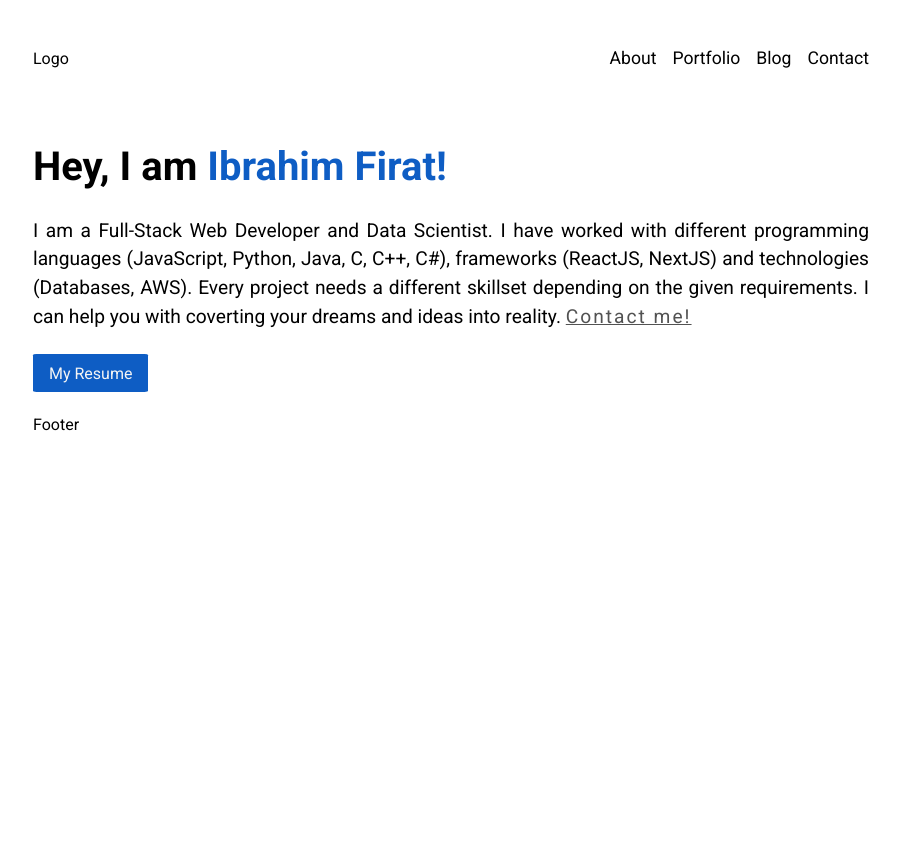
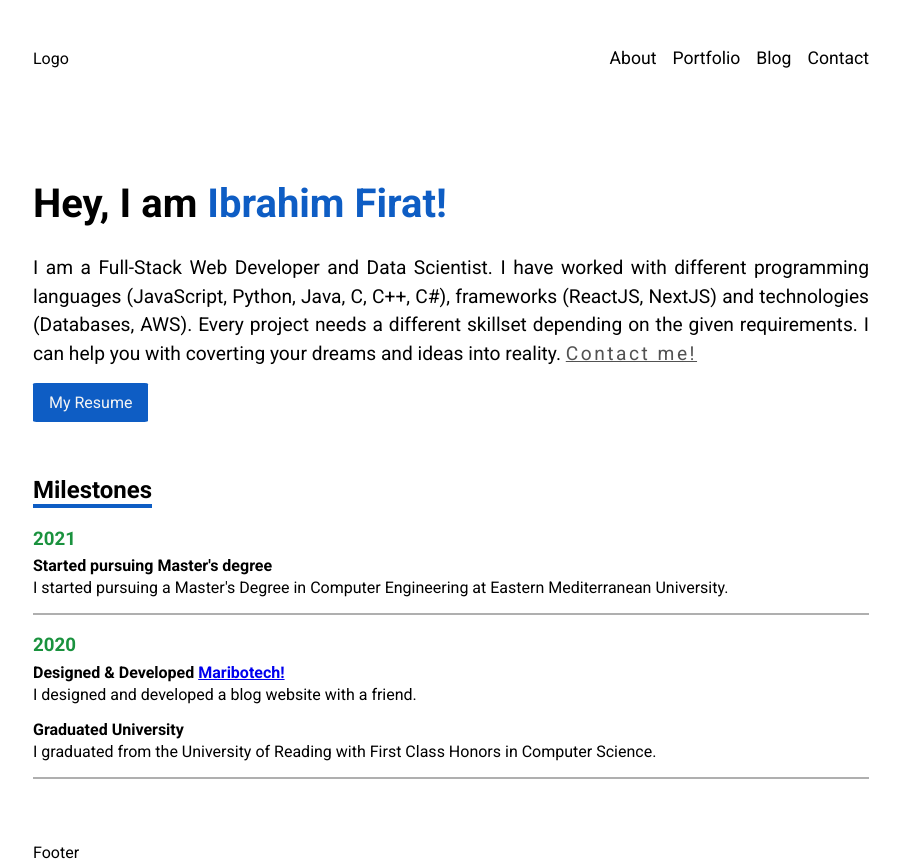
Before and after one commit to ibrahimFirat99/PersonalPortfolio, a Next.js app: page / in a window 1280 px wide. Shown: the whole page, without its empty margins (189-1089 px from the left). Before the commit the page ends 800 px from the top, so only its background shows below. Built offline with nearby package versions, Linux system fonts and the light colour scheme.

Commit message:
Milestones

```diff
--- a/components/About/About.js
+++ b/components/About/About.js
@@ -3,22 +3,57 @@ import styles from "./About.module.css";
 const About = () => {
   return (
     <div id="About" className={styles.wrapper}>
+      <div className={styles.about}>
         <h1>
           Hey, I am <span>Ibrahim Firat!</span>
         </h1>
         <p>
           I am a Full-Stack Web Developer and Data Scientist. I have worked with
-        different programming languages (JavaScript, Python, Java, C, C++, C#),
-        frameworks (ReactJS, NextJS) and technologies (Databases, AWS). Every
-        project needs a different skillset depending on the given requirements.
-        I can help you with coverting your dreams and ideas into reality.{" "}
-        <a id={styles.contact} href="#Contact">
+          different programming languages (JavaScript, Python, Java, C, C++,
+          C#), frameworks (ReactJS, NextJS) and technologies (Databases, AWS).
+          Every project needs a different skillset depending on the given
+          requirements. I can help you with coverting your dreams and ideas into
+          reality.{" "}
+          <a className={styles.contact} href="#Contact">
             Contact me!
           </a>
         </p>
-      <a id={styles.resume} href="CV.pdf" target="_blank">
+        <a className={styles.resume} href="IbrahimFiratCV.pdf" target="_blank">
           My Resume
         </a>
+      </div>
+      <div className={styles.milestones}>
+        <h2>Milestones</h2>
+        <div className={styles.eventWrapper}>
+          <h3>2021</h3>
+          <div className={styles.event}>
+            <h4>Started pursuing Master's degree</h4>
+            <p>
+              I started pursuing a Master's Degree in Computer Engineering at
+              Eastern Mediterranean University.
+            </p>
+          </div>
+        </div>
+        <div className={styles.eventWrapper}>
+          <h3>2020</h3>
+          <div className={styles.event}>
+            <h4>
+              Designed & Developed{" "}
+              <a href="https://maribotech.com" target="_blank">
+                Maribotech!
+              </a>
+            </h4>
+            <p>I designed and developed a blog website with a friend.</p>
+          </div>
+          <div className={styles.event}>
+            <h4>Graduated University</h4>
+            <p>
+              I graduated from the University of Reading with First Class Honors
+              in Computer Science.
+            </p>
+          </div>
+        </div>
+      </div>
     </div>
   );
 };
--- a/components/About/About.module.css
+++ b/components/About/About.module.css
@@ -1,28 +1,32 @@
 .wrapper {
-  margin-bottom: 2rem;
+  margin: 4rem 0rem;
 }
 
-.wrapper h1 {
+.wrapper .about {
+  margin-bottom: 4rem;
+}
+
+.wrapper .about h1 {
   font-size: 2.5rem;
 }
 
-.wrapper h1 span {
+.wrapper .about h1 span {
   color: #0e5dc4;
 }
 
-.wrapper p {
+.wrapper .about p {
   text-align: justify;
   font-size: 1.2rem;
   line-height: 1.5;
-  margin-bottom: 2rem;
+  margin-bottom: 1.5rem;
 }
 
-.wrapper p a#contact {
+.wrapper .about p a.contact {
   color: #525252;
-  letter-spacing: 2px;
+  letter-spacing: 2.5px;
 }
 
-.wrapper a#resume {
+.wrapper .about a.resume {
   background: #0e5dc4;
   padding: 0.6rem 1rem;
   text-decoration: none;
@@ -30,6 +34,28 @@
   border-radius: 3%;
 }
 
-.wrapper p a:hover {
+.wrapper .about p a:hover {
   opacity: 0.85;
 }
+
+.wrapper .milestones h2 {
+  border-bottom: 4px solid #0e5dc4;
+  width: fit-content;
+}
+
+.wrapper .milestones .eventWrapper {
+  border-bottom: 2px solid #afafaf;
+}
+
+.wrapper .milestones .eventWrapper h3 {
+  margin-bottom: 0.4rem;
+  color: #1a923e;
+}
+
+.wrapper .milestones .eventWrapper .event h4 {
+  margin: 0rem;
+}
+
+.wrapper .milestones .eventWrapper .event p {
+  margin-top: 0.2rem;
+}
--- a/components/Footer/Footer.js
+++ b/components/Footer/Footer.js
@@ -1,5 +1,5 @@
 const Footer = () => {
-  return <p>Footer</p>;
+  return <footer>Footer</footer>;
 };
 
 export default Footer;
```
Also changed, not shown: 2 other files (tests, documents, lock files or other folders). Lines whose indentation alone changed are shown as unchanged.
